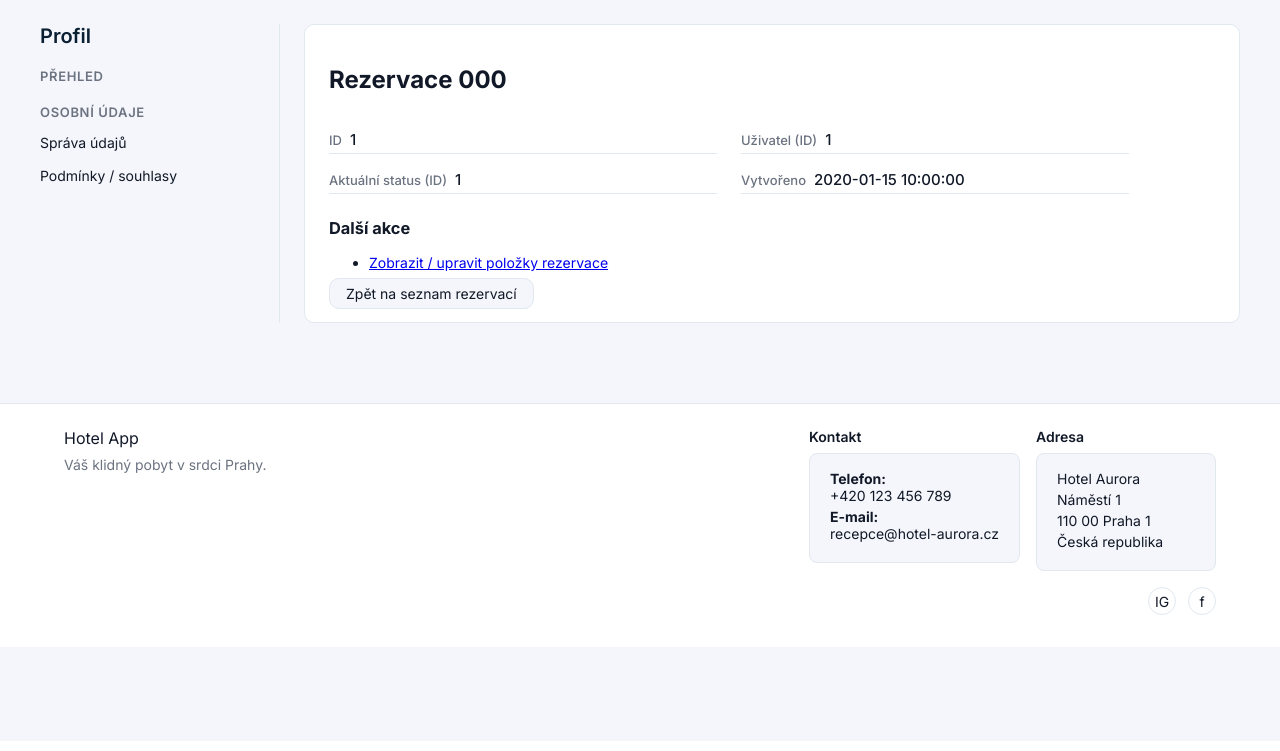
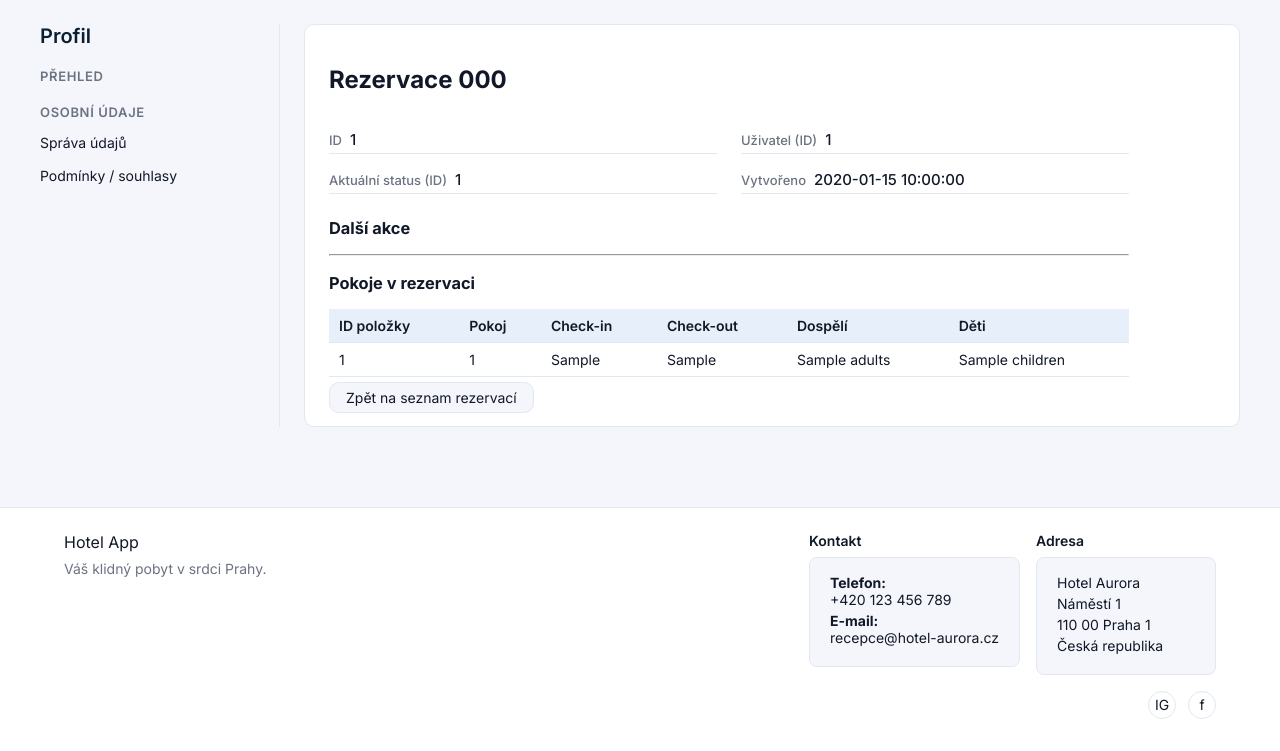
Before and after one commit to MarieHoravova/web-application-project, a FastAPI app: template templates/reservations/reservation_detail.html in a window 1280 px wide. Shown: the part 59-810 px from the top of the page. Before the commit the page ends 674 px from the top, so only its background shows below. Run offline with FastAPI, Linux system fonts and the light colour scheme; the template is opened without the code that fills it: most values are stand-ins (such as "Sample title", 1, 10 or a date in 2020); some web fonts are replaced.

Commit message:
Update reservations

```diff
--- a/pages/ReservationItemPage.py
+++ b/pages/ReservationItemPage.py
@@ -44,7 +44,7 @@ async def reservation_items_list(
 
     tpl = request.app.state.templates
     return tpl.TemplateResponse(
-        "reservations/reservation_items_list.html",
+        "reservations/reservation_list.html",
         {
             "request": request,
             "title": f"Položky rezervace {reservation['code']}",
--- a/pages/UserPage.py
+++ b/pages/UserPage.py
@@ -12,13 +12,14 @@ from domain.constants import ROLE_ADMIN, ROLE_RECEPTIONIST, ROLE_CUSTOMER
 from helpers.profile_flags import profile_role_flags
 router = APIRouter()
 
-
+# logika pro editaci, show
 def _get_user_detail_for_view(target_user_id: int, current_user, user_svc: UserService):
     user = user_svc.get_user_by_id(target_user_id)
     if not user:
         raise HTTPException(status_code=404, detail="Uživatel neexistuje")
 
     role_id = current_user["role_id"]
+    # True/false
     is_owner = target_user_id == current_user["id"]
 
     if role_id == ROLE_ADMIN:
@@ -140,8 +141,10 @@ async def user_change_role(
             role_id=role_id,
             current_user_role=current_user["role_id"],
         )
+    # Nemá oprávněnní měnit
     except PermissionError as e:
         raise HTTPException(status_code=403, detail=str(e))
+    # Chybná hodnota
     except ValueError as e:
         raise HTTPException(status_code=404, detail=str(e))
 
@@ -166,6 +169,7 @@ async def user_edit(
         return current_user
 
     flags = profile_role_flags(current_user)
+    #
     user, is_owner, can_edit = _get_user_detail_for_view(user_id, current_user, user_svc)
 
     if not can_edit:
--- a/templates/reservations/reservation_detail.html
+++ b/templates/reservations/reservation_detail.html
@@ -1,3 +1,4 @@
+
 {% extends "profile/profile_base.html" %}
 {% block title %}Detail rezervace {{ reservation.code }}{% endblock %}
 
@@ -8,6 +9,7 @@
   </div>
 
   <div class="admin-detail">
+    {# ZÁKLADNÍ INFO O REZERVACI #}
     <div class="admin-detail-grid">
       <div class="admin-detail-item">
         <div class="admin-detail-label">ID</div>
@@ -33,11 +35,6 @@
     <div class="admin-detail-extra">
       <h3>Další akce</h3>
       <ul class="admin-detail-links">
-        <li>
-          <a href="{{ url_for('reservation_items_list', reservation_id=reservation.id) }}">
-            Zobrazit / upravit položky rezervace
-          </a>
-        </li>
         {% if is_admin_or_receptionist %}
           <li>
             <a href="{{ url_for('payments_by_reservation', reservation_id=reservation.id) }}">
@@ -48,6 +45,49 @@
       </ul>
     </div>
 
+    {# ---- POKOJE V REZERVACI (reservation_items) ---- #}
+    <hr class="admin-detail-divider">
+    <h3>Pokoje v rezervaci</h3>
+
+    {% if items is not defined or items|length == 0 %}
+      <p>Rezervace nemá žádné pokoje.</p>
+    {% else %}
+      <table class="data">
+        <thead>
+          <tr>
+            <th>ID položky</th>
+            <th>Pokoj</th>
+            <th>Check-in</th>
+            <th>Check-out</th>
+            <th>Dospělí</th>
+            <th>Děti</th>
+          </tr>
+        </thead>
+        <tbody>
+          {% for item in items %}
+            <tr>
+              <td>{{ item.id }}</td>
+              <td>{{ item.room_id }}</td>
+              <td>{{ item.check_in }}</td>
+              <td>{{ item.check_out }}</td>
+              <td>{{ item.adults }}</td>
+              <td>{{ item.children }}</td>
+            </tr>
+          {% endfor %}
+        </tbody>
+      </table>
+    {% endif %}
+
+    {% if is_admin_or_receptionist %}
+      <p class="admin-detail-actions">
+        <a href="{{ url_for('reservation_create_page') }}?reservation_id={{ reservation.id }}"
+           class="btn btn-secondary">
+          Upravit pokoje (přidat / odebrat)
+        </a>
+      </p>
+    {% endif %}
+
+    {# ---- ZMĚNA STATUSU jen admin/recepce ---- #}
     {% if is_admin_or_receptionist %}
       <hr class="admin-detail-divider">
 
--- a/templates/users/user_edit.html
+++ b/templates/users/user_edit.html
@@ -67,7 +67,7 @@
                 <select name="role_id">
                   {% for r in roles %}
                     <option value="{{ r.id }}" {% if r.id == user.role_id %}selected{% endif %}>
-                    {{ r.id }} – {{ r.name if r.name is defined else r.description if r.description is defined else r.id }}
+                      {{ r.id }} – {{ r.description }}
                     </option>
                   {% endfor %}
                 </select>
```
Also changed, not shown: pages/ReservationPage.py (+53 -2 lines), templates/reservations/reservation_create.html (+18 -3 lines), database/database.db, templates/reservations/reservation_list.html (renamed from templates/reservations/reservation_items_list.html). Lines whose indentation alone changed are shown as unchanged.
